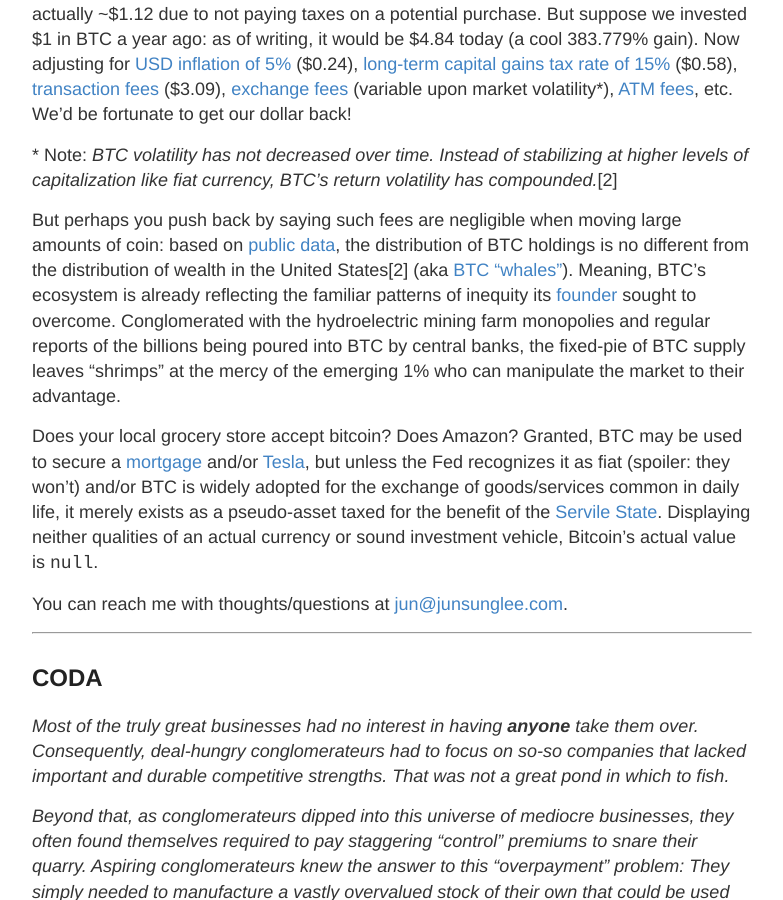
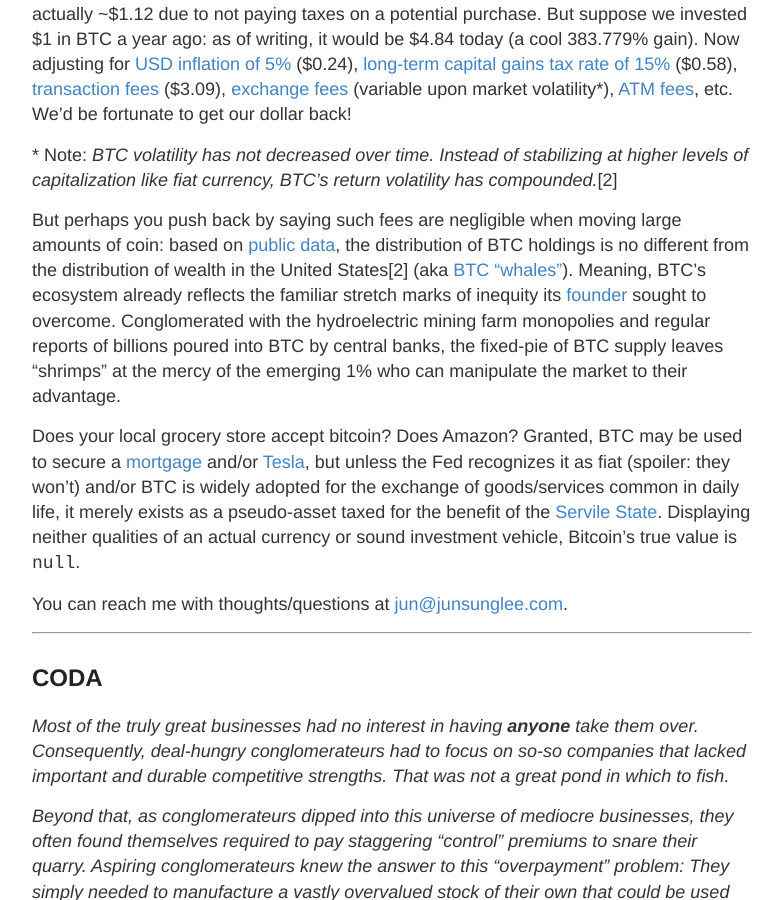
Before and after one commit to poastmil/junsunglee.com, a Jekyll site: the page built from _posts/2021-10-27-Against-Bitcoin.md, in a window 1280 px wide and 900 px high, scrolled down 2178 px. Shown: the whole window, without its empty margins (248-1031 px from the left). Built offline with Jekyll 4.4.1, drawn with Linux system fonts in a browser that asks for light colours.

Commit message:
Updated grammar

```diff
--- a/_posts/2021-10-27-Against-Bitcoin.md
+++ b/_posts/2021-10-27-Against-Bitcoin.md
@@ -45,9 +45,9 @@ Joel Salatin ([_Food Inc._](https://www.amazon.com/Food-Inc-Michael-Pollan/dp/B0
 
 \* Note: _BTC volatility has not decreased over time. Instead of stabilizing at higher levels of capitalization like fiat currency, BTC's return volatility has compounded._[2]
 
-But perhaps you push back by saying such fees are negligible when moving large amounts of coin: based on [public data](https://insights.glassnode.com/bitcoin-supply-distribution/), the distribution of BTC holdings is no different from the distribution of wealth in the United States[2] (aka [BTC “whales”](https://www.investopedia.com/terms/b/bitcoin-whale.asp#:~:text=A%20bitcoin%20whale%20is%20a,potential%20to%20manipulate%20currency%20valuations.)). Meaning, BTC's ecosystem is already reflecting the familiar patterns of inequity its [founder](https://bitcoin.org/bitcoin.pdf) sought to overcome. Conglomerated with the hydroelectric mining farm monopolies and regular reports of the billions being poured into BTC by central banks, the fixed-pie of BTC supply leaves "shrimps" at the mercy of the emerging 1% who can manipulate the market to their advantage.
+But perhaps you push back by saying such fees are negligible when moving large amounts of coin: based on [public data](https://insights.glassnode.com/bitcoin-supply-distribution/), the distribution of BTC holdings is no different from the distribution of wealth in the United States[2] (aka [BTC “whales”](https://www.investopedia.com/terms/b/bitcoin-whale.asp#:~:text=A%20bitcoin%20whale%20is%20a,potential%20to%20manipulate%20currency%20valuations.)). Meaning, BTC's ecosystem already reflects the familiar stretch marks of inequity its [founder](https://bitcoin.org/bitcoin.pdf) sought to overcome. Conglomerated with the hydroelectric mining farm monopolies and regular reports of billions poured into BTC by central banks, the fixed-pie of BTC supply leaves "shrimps" at the mercy of the emerging 1% who can manipulate the market to their advantage.
 
-Does your local grocery store accept bitcoin? Does Amazon? Granted, BTC may be used to secure a [mortgage](https://www.coindesk.com/us-mortgage-lender-uwm-plans-to-accept-bitcoin-payments) and/or [Tesla](https://www.fool.com/the-ascent/cryptocurrency/articles/musk-says-tesla-will-accept-bitcoin-payments-again-but-theres-a-catch/), but unless the Fed recognizes it as fiat (spoiler: they won't) and/or BTC is widely adopted for the exchange of goods/services common in daily life, it merely exists as a pseudo-asset taxed for the benefit of the [Servile State](https://www.amazon.com/Servile-State-Hilaire-Belloc/dp/0692282483). Displaying neither qualities of an actual currency or sound investment vehicle, Bitcoin's actual value is `null`.
+Does your local grocery store accept bitcoin? Does Amazon? Granted, BTC may be used to secure a [mortgage](https://www.coindesk.com/us-mortgage-lender-uwm-plans-to-accept-bitcoin-payments) and/or [Tesla](https://www.fool.com/the-ascent/cryptocurrency/articles/musk-says-tesla-will-accept-bitcoin-payments-again-but-theres-a-catch/), but unless the Fed recognizes it as fiat (spoiler: they won't) and/or BTC is widely adopted for the exchange of goods/services common in daily life, it merely exists as a pseudo-asset taxed for the benefit of the [Servile State](https://www.amazon.com/Servile-State-Hilaire-Belloc/dp/0692282483). Displaying neither qualities of an actual currency or sound investment vehicle, Bitcoin's true value is `null`.
 
 You can reach me with thoughts/questions at <jun@junsunglee.com>.
 
```
